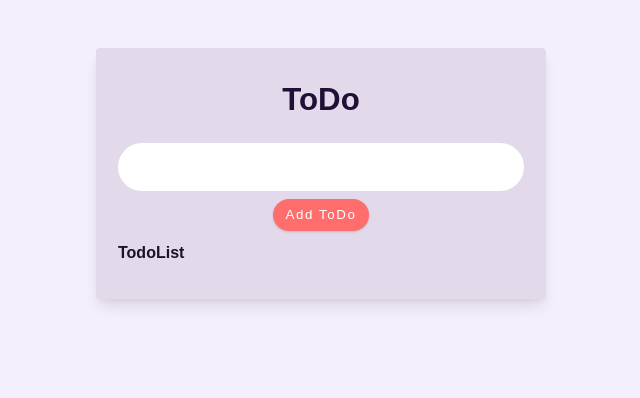
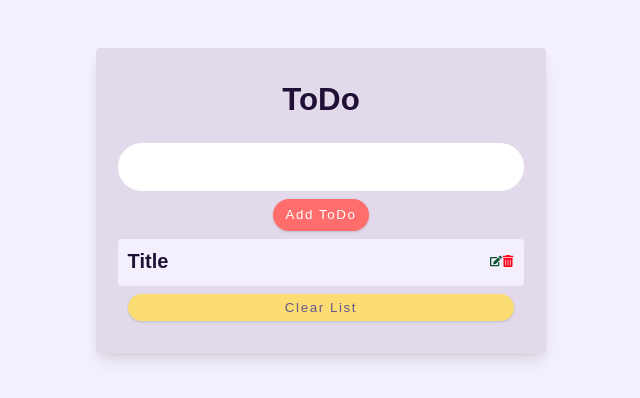
Before and after one commit to schndra/to-doot-od, a React (Create React App) app: page / in a window 1280 px wide. Shown: the top 398 px of the page, without its empty margins (319-959 px from the left). Built offline with nearby package versions, Linux system fonts and the light colour scheme.

Commit message:
modified todolist - display todoitem -added button to clear list

```diff
--- a/src/components/TodoList.js
+++ b/src/components/TodoList.js
@@ -1,7 +1,26 @@
 import React from "react";
+import TodoItem from "./TodoItem";
+import styled from "styled-components";
+
+const Wrapper = styled.div`
+  .btn {
+    width: 95%;
+    display: block;
+    margin: 0 auto;
+  }
+`;
 
 const TodoList = () => {
-  return <div>TodoList</div>;
+  return (
+    <Wrapper>
+      <ul>
+        <TodoItem />
+        <button type="button" className="btn btn-hipster">
+          clear list
+        </button>
+      </ul>
+    </Wrapper>
+  );
 };
 
 export default TodoList;
```
